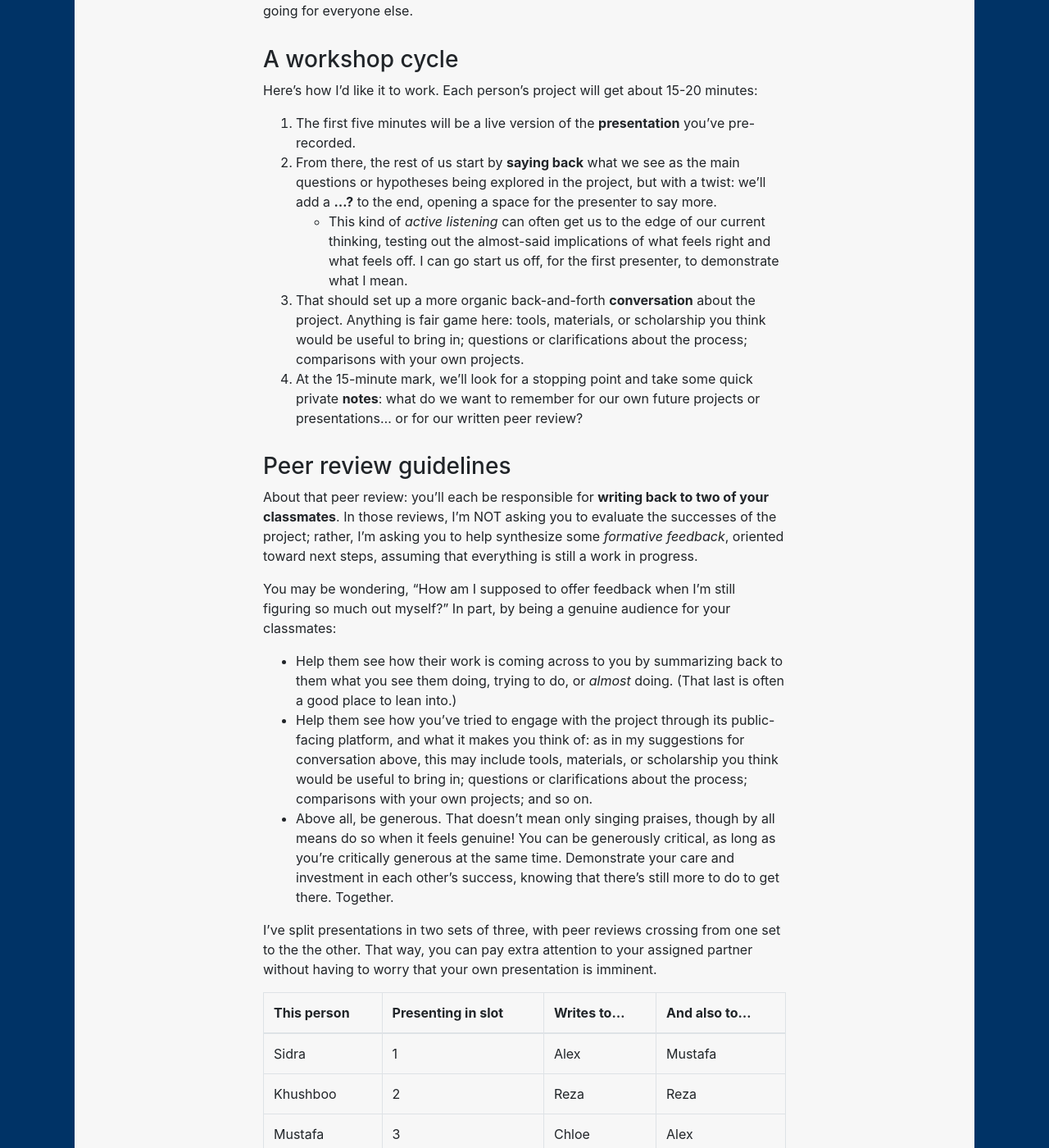
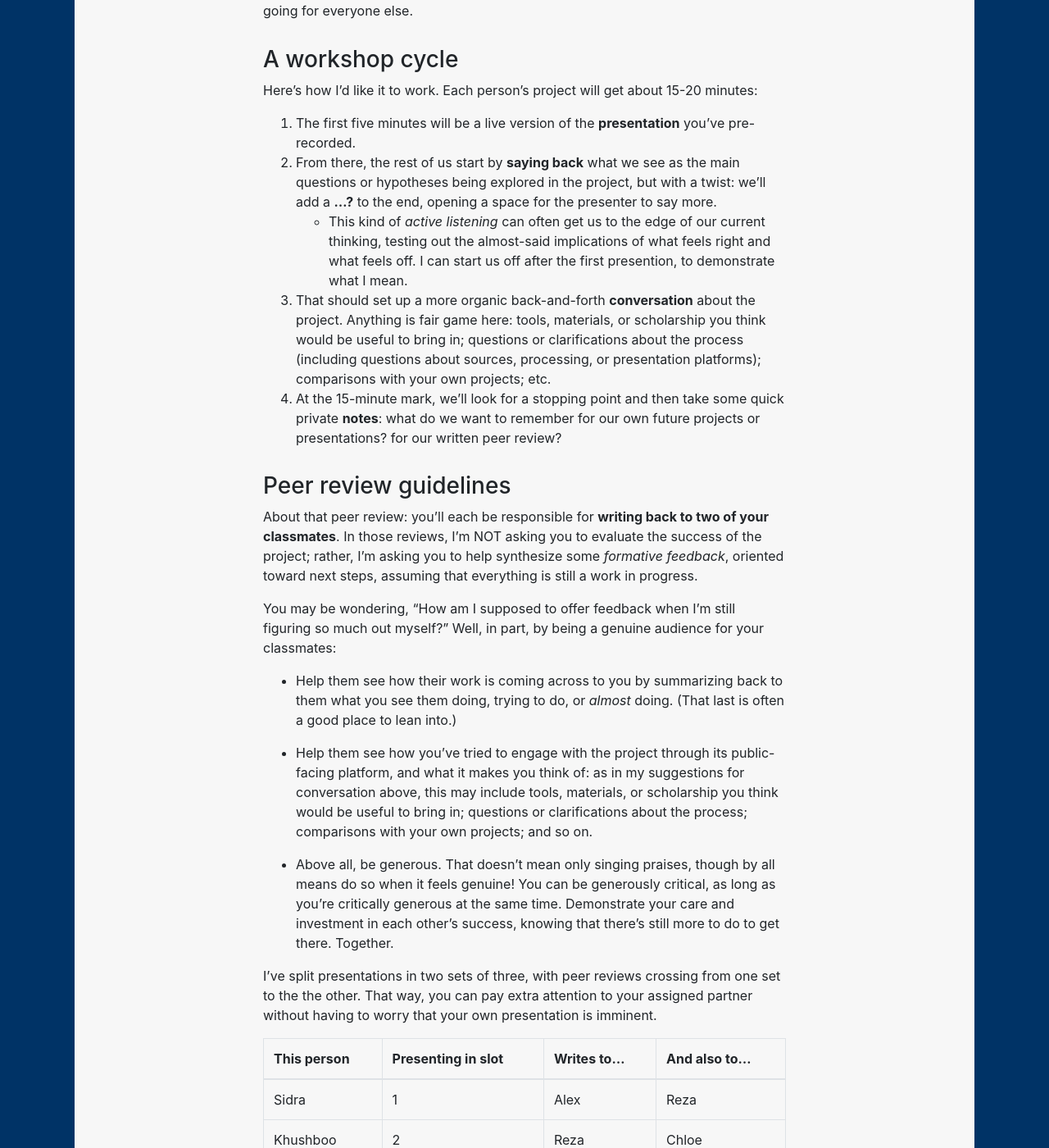
Before and after one commit to benmiller314/dsam2023fall, a Jekyll site: the page built from plans/week-06.md, in a window 1280 px wide and 1400 px high, scrolled down 831 px. Shown: the whole window at 82% size. Built offline with Jekyll 4.4.1, drawn with Linux system fonts in a browser that asks for light colours; our own code applies the rules of GitHub Pages for plain Markdown files; some of the changed text lies outside the part shown.

Commit message:
fix date, peer review alignment
and some minor wording/formatting tweaks

```diff
--- a/plans/week-06.md
+++ b/plans/week-06.md
@@ -1,6 +1,6 @@
 
 # Week 6: Presentations (iteration 1)
-<span class="date">October 1, 2023</span>
+<span class="date">October 2, 2023</span>
 
 ## Plan for the day:
 
@@ -28,16 +28,19 @@ Here's how I'd like it to work. Each person's project will get about 15-20 minut
 
 1. The first five minutes will be a live version of the **presentation** you've pre-recorded.
 2. From there, the rest of us start by **saying back** what we see as the main questions or hypotheses being explored in the project, but with a twist: we'll add a **...?** to the end, opening a space for the presenter to say more.
-    - This kind of _active listening_ can often get us to the edge of our current thinking, testing out the almost-said implications of what feels right and what feels off. I can go start us off, for the first presenter, to demonstrate what I mean.
-3. That should set up a more organic back-and-forth **conversation** about the project. Anything is fair game here: tools, materials, or scholarship you think would be useful to bring in; questions or clarifications about the process; comparisons with your own projects.
-4. At the 15-minute mark, we'll look for a stopping point and take some quick private **notes**: what do we want to remember for our own future projects or presentations... or for our written peer review?
+    - This kind of _active listening_ can often get us to the edge of our current thinking, testing out the almost-said implications of what feels right and what feels off. I can start us off after the first presention, to demonstrate what I mean.
+3. That should set up a more organic back-and-forth **conversation** about the project. Anything is fair game here: tools, materials, or scholarship you think would be useful to bring in; questions or clarifications about the process (including questions about sources, processing, or presentation platforms); comparisons with your own projects; etc.
+4. At the 15-minute mark, we'll look for a stopping point and then take some quick private **notes**: what do we want to remember for our own future projects or presentations?  for our written peer review?
 
 ### Peer review guidelines
-About that peer review: you'll each be responsible for **writing back to two of your classmates**. In those reviews, I'm NOT asking you to evaluate the successes of the project; rather, I'm asking you to help synthesize some _formative feedback_, oriented toward next steps, assuming that everything is still a work in progress.
+About that peer review: you'll each be responsible for **writing back to two of your classmates**. In those reviews, I'm NOT asking you to evaluate the success of the project; rather, I'm asking you to help synthesize some _formative feedback_, oriented toward next steps, assuming that everything is still a work in progress.
 
-You may be wondering, "How am I supposed to offer feedback when I'm still figuring so much out myself?" In part, by being a genuine audience for your classmates:
+You may be wondering, "How am I supposed to offer feedback when I'm still figuring so much out myself?" Well, in part, by being a genuine audience for your classmates:
+
 * Help them see how their work is coming across to you by summarizing back to them what you see them doing, trying to do, or _almost_ doing. (That last is often a good place to lean into.)
+
 * Help them see how you've tried to engage with the project through its public-facing platform, and what it makes you think of: as in my suggestions for conversation above, this may include tools, materials, or scholarship you think would be useful to bring in; questions or clarifications about the process; comparisons with your own projects; and so on.
+
 * Above all, be generous. That doesn't mean only singing praises, though by all means do so when it feels genuine! You can be generously critical, as long as you're critically generous at the same time. Demonstrate your care and investment in each other's success, knowing that there's still more to do to get there. Together.
 
 I've split presentations in two sets of three, with peer reviews crossing from one set to the  the other. That way, you can pay extra attention to your assigned partner without having to worry that your own presentation is imminent.
@@ -56,13 +59,13 @@ I've split presentations in two sets of three, with peer reviews crossing from o
       <td>Sidra</td>
       <td>1</td>
       <td>Alex</td>
-      <td>Mustafa</td>
+      <td>Reza</td>
     </tr>
     <tr>
       <td>Khushboo</td>
       <td>2</td>
       <td>Reza</td>
-      <td>Reza</td>
+      <td>Chloe</td>
     </tr>
     <tr>
       <td>Mustafa</td>
@@ -100,7 +103,8 @@ The order started out alphabetical by last name; then I tweaked it so that film
 * Khusboo
 * Mustafa
 
-That process, again: (1) presentation, (2) saying back, (3) conversation, (4) writing notes while the next person sets up.
+That process, again: (1) presentation, (2) saying back…?, (3)&nbsp;conversation, (4)&nbsp;writing notes (while the next person sets up).
+
 
 ## Break (10 minutes)
 We should hit the break at around 10:10 today.
@@ -112,10 +116,18 @@ We should hit the break at around 10:10 today.
 * Alex
 * Reza
 
+That process, one more time: (1) presentation, (2) saying back…?, (3)&nbsp;conversation, (4)&nbsp;writing notes (while the next person sets up).
+
+
+
 <a id="peer-review"></a>
 ## Writing time: Work toward peer review letters (until 11:45)
 
-See the [notes above](#peer-review-guidelines) for how I'm hoping these will work.
+See the [notes above](#peer-review-guidelines) for how I'm hoping these will work, but in brief:
+
+1. Have a look through the public-facing version of the project.
+
+2. Be a genuine and generous audience: help your partner see their work through your eyes. What do you notice? What do you wonder? What does it make you think of?
 
 You can post these notes as replies to the [discussion forum]({{site.repo_url}}/discussions) posts containing the videos and links to projects.
 
```
Also changed, not shown: other parts of plans/week-06.md (+2 -2 lines).
